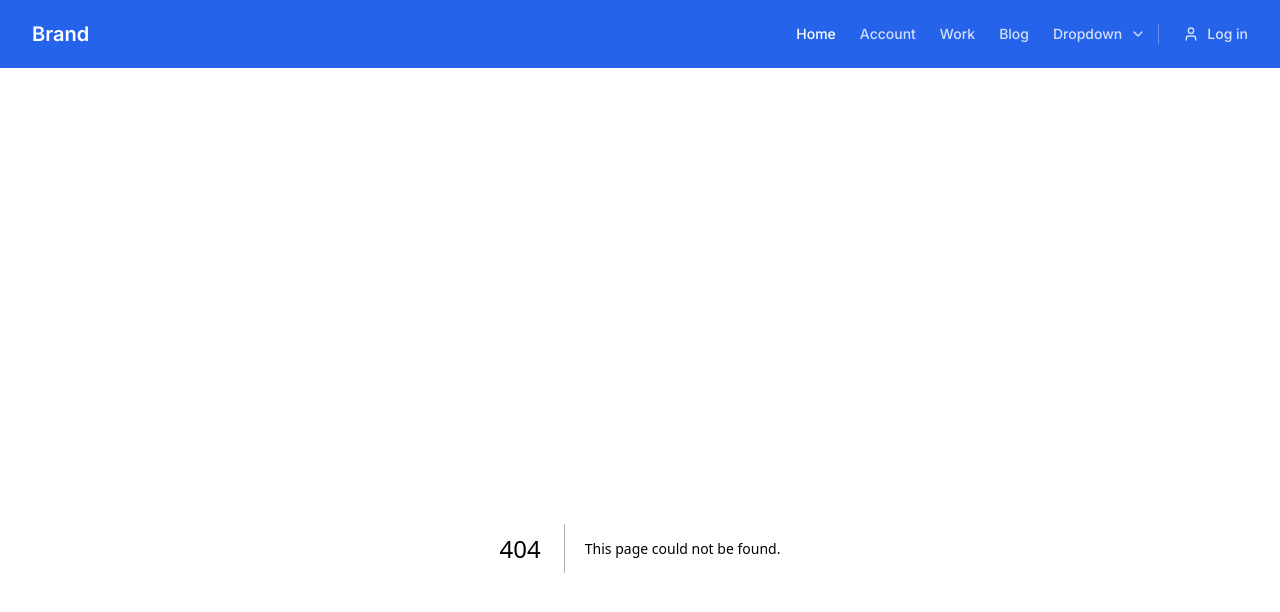
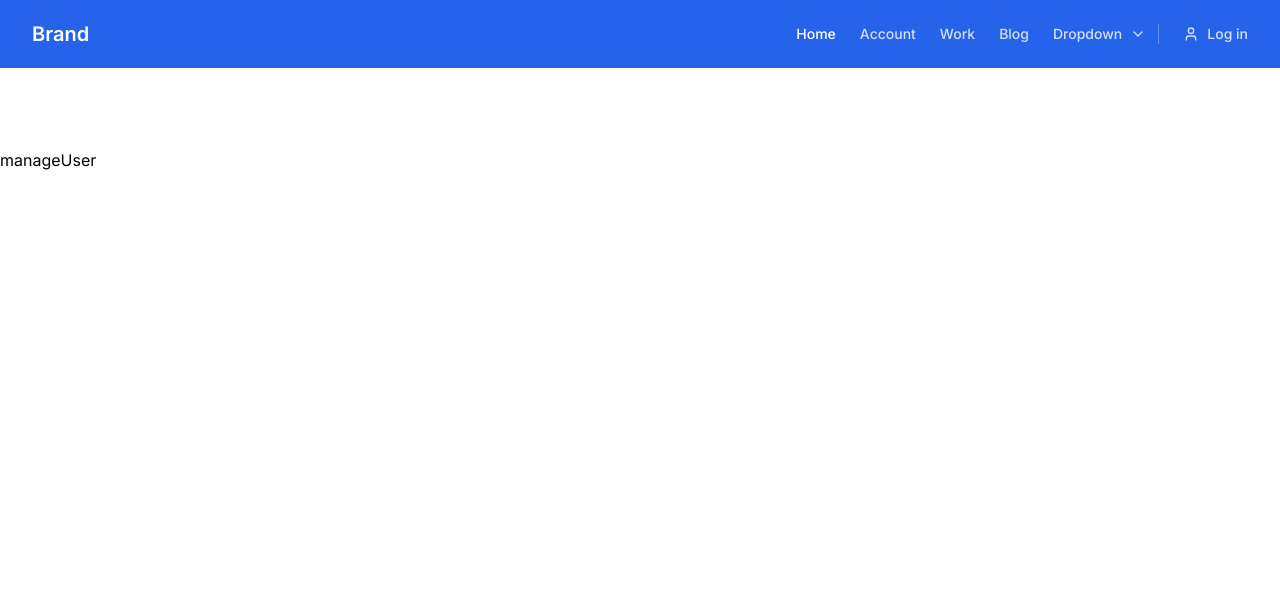
Before and after one commit to agpersonal6104/Section-2, a Next.js app in the folder frontend/: page /manageuser in a window 1280 px wide. Before the commit this address had no page. Shown: the top 612 px of the page. Built offline with nearby package versions, Linux system fonts and the light colour scheme.

Commit message:
manage User

```diff
--- /dev/null
+++ b/frontend/src/app/manageuser/page.jsx
@@ -0,0 +1,9 @@
+import React from 'react'
+
+const manageUser = () => {
+  return (
+    <div>manageUser</div>
+  )
+}
+
+export default manageUser;
```
